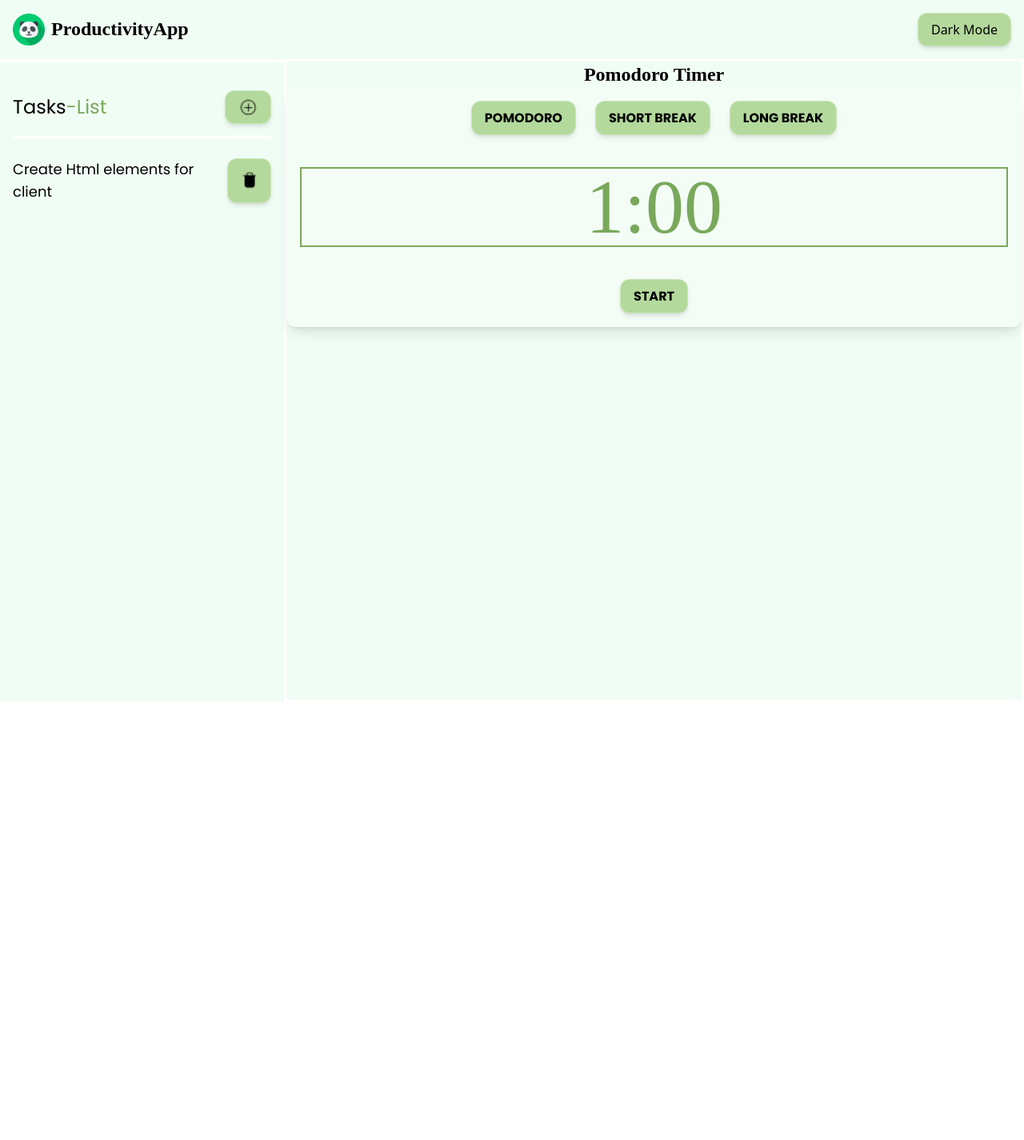
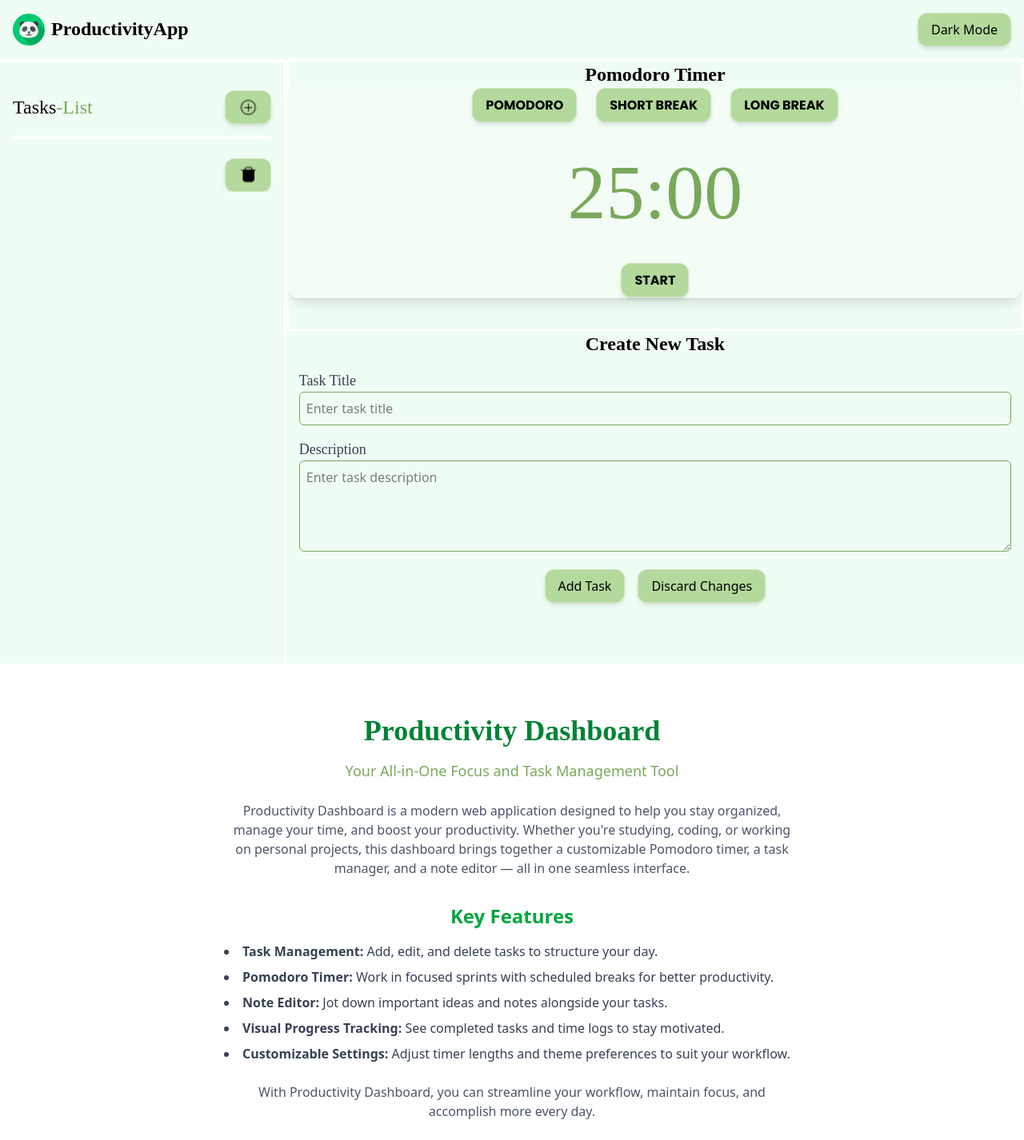
Before and after one commit to muqeet007/Productivity-Dashboard-React, a React (Vite) app: page / in a window 1280 px wide. Shown: the whole page at 80% size. Before the commit the page ends 878 px from the top, so only its background shows below. Built offline with nearby package versions, Linux system fonts and the light colour scheme; a web font is replaced by a local one.

Commit message:
Add AboutLower component and update App layout; enhance NoteEditor and Timer styles

```diff
--- a/src/App.jsx
+++ b/src/App.jsx
@@ -2,16 +2,22 @@ import Header from "./components/Header";
 // import TaskItem from "./components/Taskitem";
 import TaskList from "./components/Tasklist";
 import Right from "./components/Right";
+import AboutLower from "./components/AboutLower";
 
 function App() {
   return (
-    <>
-      <Header />
-      <div className="flex">
+    <div className="h-auto">
+      <div className="h-1/2">
+         <Header />
+      <div className="flex items-stretch">
       <TaskList />
       <Right/>
       </div>
-    </>
+      </div>
+    <AboutLower/>
+    </div>
+
+
   );
 }
 
--- /dev/null
+++ b/src/components/AboutLower.jsx
@@ -0,0 +1,34 @@
+const AboutLower=()=>
+{
+    return(
+         <div className="mt-10 h-1/2 max-w-3xl mx-auto p-6 text-center">
+  <h1 className="text-4xl font-bold text-green-700 mb-4 font-secondary">Productivity Dashboard</h1>
+  <p className="text-lg text-greeno mb-6 text-extrabold">
+    Your All-in-One Focus and Task Management Tool
+  </p>
+
+  <p className="text-base text-gray-600 mb-4">
+    Productivity Dashboard is a modern web application designed to help you stay organized,
+    manage your time, and boost your productivity. Whether you're studying, coding, or working
+    on personal projects, this dashboard brings together a customizable Pomodoro timer, a task
+    manager, and a note editor — all in one seamless interface.
+  </p>
+
+  <h2 className="text-2xl font-semibold text-green-600 mt-8 mb-4">Key Features</h2>
+  <ul className="text-left text-gray-700 space-y-2 list-disc list-inside">
+    <li><strong>Task Management:</strong> Add, edit, and delete tasks to structure your day.</li>
+    <li><strong>Pomodoro Timer:</strong> Work in focused sprints with scheduled breaks for better productivity.</li>
+    <li><strong>Note Editor:</strong> Jot down important ideas and notes alongside your tasks.</li>
+    <li><strong>Visual Progress Tracking:</strong> See completed tasks and time logs to stay motivated.</li>
+    <li><strong>Customizable Settings:</strong> Adjust timer lengths and theme preferences to suit your workflow.</li>
+  </ul>
+
+  <p className="text-base text-gray-600 mt-6">
+    With Productivity Dashboard, you can streamline your workflow, maintain focus, and
+    accomplish more every day.
+  </p>
+</div>
+    );
+}
+
+export default AboutLower;
--- a/src/components/NoteEditor.jsx
+++ b/src/components/NoteEditor.jsx
@@ -1,8 +1,55 @@
+// import TaskProvider from "./TaskProvider";
+
 const NoteEditor=()=>
 {
+    // const {setTask} = TaskProvider();
     return(
-      <>
-      </>
+     <div className="h-104 bg-green-50">
+        <h3 className="text-center font-secondary font-bold text-2xl">Create New Task</h3>
+
+        <div className="h-95">
+            <form className="p-4 space-y-4">
+              <div>
+                <label className="block text-lg font-medium font-secondary text-gray-700">
+                  Task Title
+                </label>
+                <input
+                  type="text"
+                  className="w-full p-2 border border-greeno rounded-md focus:border-greeno-300 transition duration-300 focus:outline-none"
+                  placeholder="Enter task title"
+
+                />
+              </div>
+
+              <div>
+                <label className="block text-lg font-medium text-gray-700 font-secondary">
+                  Description
+                </label>
+                <textarea
+                  className="w-full p-2 border border-greeno rounded-md focus:border-greeno-300 transition duration-300 focus:outline-none"
+                  rows="4"
+                  placeholder="Enter task description"
+                ></textarea>
+              </div>
+
+
+               <div className="flex justify-center space-x-4">
+                   <button
+                className="text-tertiary backdrop-blur-md bg-greeny border border-white/30 text-black px-4 py-2 rounded-xl shadow-md hover:bg-white/20
+                hover:text-greeno transition cursor-pointer focus:outline-none focus:ring-2 focus:ring-white/40"
+              >
+            Add Task
+            </button>
+             <button
+                className="text-tertiary backdrop-blur-md bg-greeny border border-white/30 text-black px-4 py-2 rounded-xl shadow-md hover:bg-white/20
+                hover:text-greeno transition cursor-pointer focus:outline-none focus:ring-2 focus:ring-white/40"
+              >
+            Discard Changes
+            </button>
+                </div>
+            </form>
+        </div>
+     </div>
     );
 }
 
--- a/src/components/Right.jsx
+++ b/src/components/Right.jsx
@@ -4,11 +4,15 @@ import NoteEditor from './NoteEditor';
 const Right=()=>
 {
     return(
-        <>
+       <div className='w-full'>
             <Timer/>
             <NoteEditor/>
-        </>
+       </div>
     );
 }
 
 export default Right;
+
+
+{/*
+             */}
--- a/src/components/TaskProvider.jsx
+++ b/src/components/TaskProvider.jsx
@@ -3,15 +3,7 @@ import { TaskContext } from "../context/TaskContext";
 
 const TaskProvider=({children})=>
 {
-    const [task,setTask]=useState(
-        {
-            id: '334',     // Unique task ID (Date.now() or UUID)
-            title: 'Create Html elements for client',           // Task title
-            notes: 'string',           // Optional notes/details
-            completed: 'boolean',      // Done or not
-            createdAt: 'string',       // Timestamp (ISO or readable format)
-            updatedAt: 'string'        // Updated timestamp
-    })
+    const [task,setTask]=useState([])
     return(
         <TaskContext.Provider value={{task,setTask}}>
             {children}
--- a/src/components/Taskitem.jsx
+++ b/src/components/Taskitem.jsx
@@ -21,6 +21,7 @@ const TaskItem = () => {
           </button>
         </div>
       </div>
+
     </>
   );
 };
--- a/src/components/Tasklist.jsx
+++ b/src/components/Tasklist.jsx
@@ -3,16 +3,16 @@ import addIcon from "../assets/plus-circle.png";
 import TaskItem from "./Taskitem";
 const TaskList = () => {
   return (
-    <aside className="h-screen w-120 flex flex-col p-4  bg-green-50 mt-1">
+    <aside className="h-188 w-120 flex flex-col p-4  bg-green-50 mt-1 mr-0.75">
       {/* Heading */}
       <div className="relative flex justify-between items-center h-20 mb-6">
        <div>
          <h2 className=''>
-          <span className="text-black text-2xl font-tertiary ">
+          <span className="text-black text-2xl font-secondary ">
             Tasks
           </span>
 
-          <span className="space-x-0.5 text-greeno text-2xl text-bold font-tertiary">
+          <span className="space-x-0.5 text-greeno text-2xl text-bold font-secondary  ">
             &#45;List
           </span>
 
@@ -32,7 +32,7 @@ const TaskList = () => {
       </div>
 
       {/* Task items will go here */}
-      <div className="space-y-4">
+     <div className="space-y-4 overflow-y-auto max-h-full">
         {/* Example Task */}
         <TaskItem />
       </div>
--- a/src/components/Timer.jsx
+++ b/src/components/Timer.jsx
@@ -2,13 +2,14 @@ import addIcon from "../assets/plus-circle.png";
 
 const Timer = () => {
   return (
-    <div className="flex flex-col bg-green-50 items-center border-3 border-white w-screen">
+
+    <div className="flex flex-col bg-green-50 items-center h-85 border-3 border-white">
         {/* Dynamic text */}
       <h3 className="text-2xl font-extrabold font-secondary text-black">
         Pomodoro Timer
       </h3>
 
-     <div className="w-full border border-white/30 backdrop-blur-md bg-white/20 rounded-xl shadow-lg p-4">
+     <div className="w-full border border-white/30 backdrop-blur-md bg-white/20 rounded-xl shadow-lg ">
         <div className="flex space-x-6 justify-center">
             <button
             className="text-tertiary backdrop-blur-md bg-greeny border border-white/30 text-black px-4 py-2 rounded-xl shadow-md hover:bg-white/20
@@ -35,8 +36,8 @@ const Timer = () => {
           </button>
 
         </div>
-        <div className="text-8xl font-number text-greeno mt-10 border-2 text-center">
-          1:00
+        <div className="text-8xl font-number text-greeno mt-10 text-center">
+          25:00
         </div>
 
         <div className="flex space-x-6 mt-10 justify-center">
--- a/src/index.css
+++ b/src/index.css
@@ -23,4 +23,5 @@
  --color-greeno:#79a85b;
  --color-greeno-light:#a7db86;
  --color-greeny:#b4d99c;
+ --color-greeno-300:'#7CFC00';
 }
```
